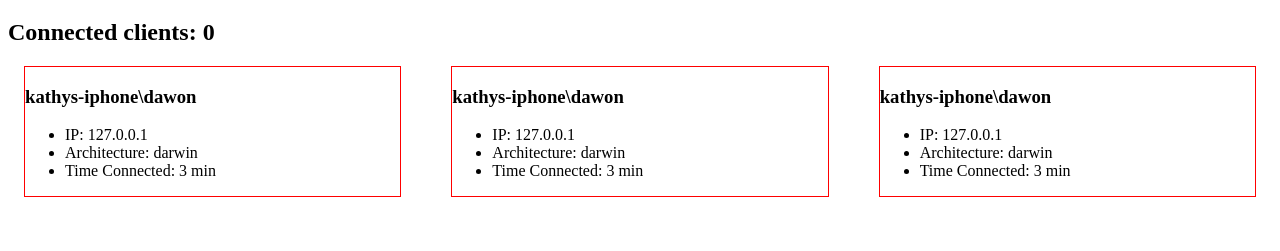
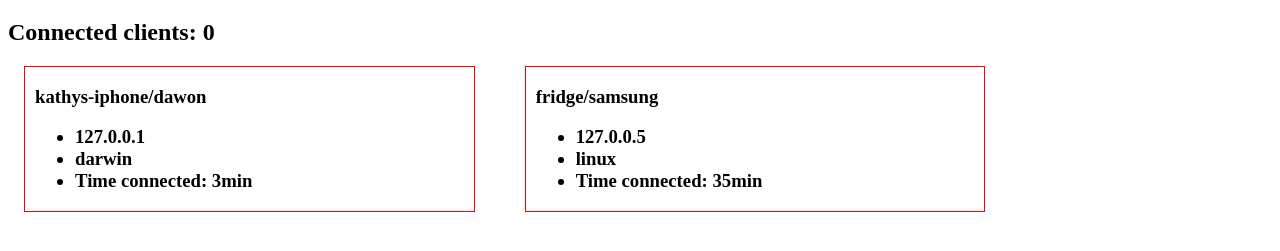
Before and after one commit to imdawon/Imperium, a website: page views/index.html in a window 1280 px wide. Shown: the part 61-312 px from the top of the page. Drawn offline with Linux system fonts and the light colour scheme.

Commit message:
Created function to render new clients

```diff
--- a/views/dom.js
+++ b/views/dom.js
@@ -1,5 +1,28 @@
 "use strict";
+const renderNewClient = (client) => {
+    const clientDiv = document.createElement("div");
+    clientDiv.className = "client";
 
-const renderNewClient = (client) => {
+    const clientHeader = document.createElement("h3");
+    clientHeader.className = "client-name";
+    clientHeader.innerText = client.name
 
-}
+    const clientDetailsList = document.createElement("ul");
+
+    const clientIP = document.createElement("li");
+    clientIP.innerText = client.ip;
+
+    const clientArchitecture = document.createElement("li");
+    clientArchitecture.innerText = client.architecture;
+
+    const clientUptime = document.createElement("li");
+    clientUptime.innerText = `Time connected: ${client.uptime}`;
+
+    document.getElementsByTagName("main")[0].append(clientDiv);
+    clientDiv.append(clientHeader);
+    clientHeader.append(clientDetailsList);
+    clientDetailsList.append(clientIP, clientArchitecture, clientUptime)
+};
+
+renderNewClient({ name: "kathys-iphone/dawon", ip: "127.0.0.1", architecture: "darwin", uptime: "3min" })
+renderNewClient({ name: "fridge/samsung", ip: "127.0.0.5", architecture: "linux", uptime: "35min" })
--- a/views/index.html
+++ b/views/index.html
@@ -11,31 +11,6 @@
     <h1>Imperium Client Dashboard</h1>
     <h2 id="client-count">Connected clients: 0</h2>
     <main>
-      <div class="client">
-        <h3>kathys-iphone\dawon</h3>
-        <ul>
-          <li>IP: 127.0.0.1</li>
-          <li>Architecture: darwin</li>
-          <li>Time Connected: 3 min</li>
-        </ul>
-      </div>
-      <div class="client">
-        <h3>kathys-iphone\dawon</h3>
-        <ul>
-          <li>IP: 127.0.0.1</li>
-          <li>Architecture: darwin</li>
-          <li>Time Connected: 3 min</li>
-        </ul>
-      </div>
-      <div class="client">
-        <h3>kathys-iphone\dawon</h3>
-        <ul>
-          <li>IP: 127.0.0.1</li>
-          <li>Architecture: darwin</li>
-          <li>Time Connected: 3 min</li>
-        </ul>
-      </div>
-
     </main>
 </body>
 <script src="ws_client.js"></script>
--- a/views/styles.css
+++ b/views/styles.css
@@ -1,6 +1,9 @@
 .client {
     border: 1px solid red;
+}
 
+.client-name {
+    margin-left: 10px;
 }
 
 main {
```
